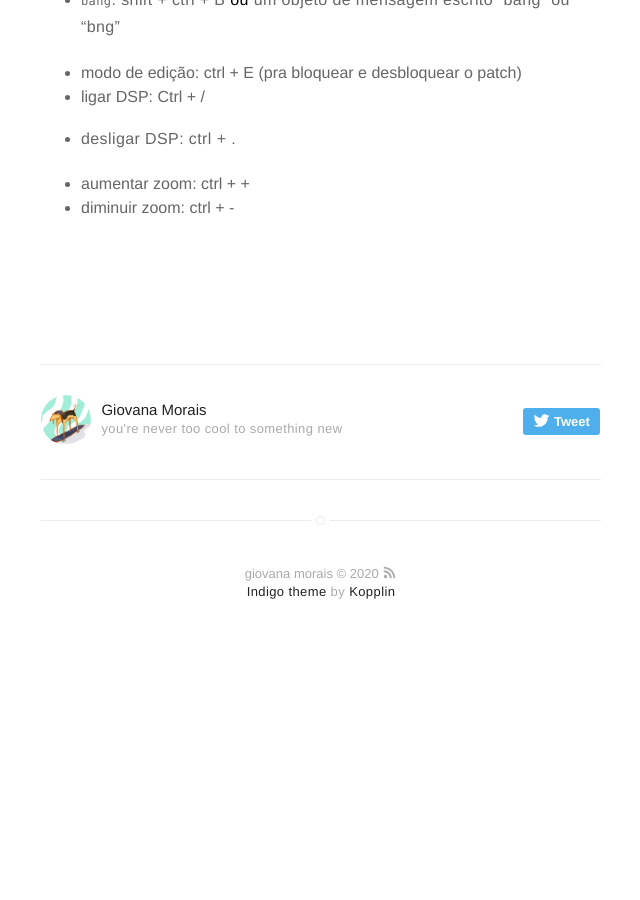
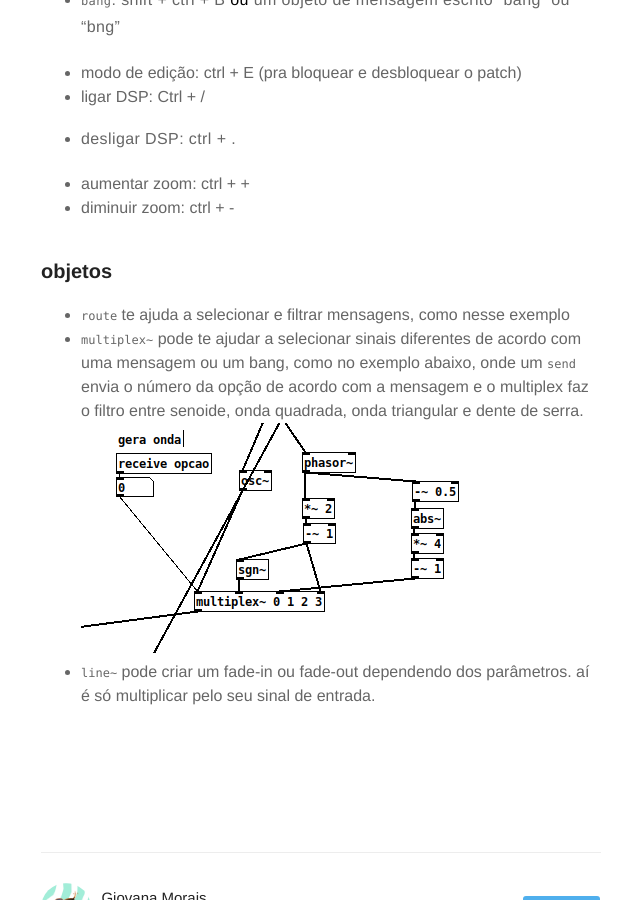
Before and after one commit to giovana-morais/giovana-morais.github.io, a Jekyll site: the page built from _posts/2020-09-10-notas_pd.md, in a window 1280 px wide and 900 px high, scrolled down 839 px. Shown: the whole window, without its empty margins (319-959 px from the left). Built offline with Jekyll 4.4.1, drawn with Linux system fonts in a browser that asks for light colours; before the commit the page ends 1502 px from its top, so only the background shows below that.

Commit message:
adicionando objetos ao pd

```diff
--- a/_posts/2020-09-10-notas_pd.md
+++ b/_posts/2020-09-10-notas_pd.md
@@ -33,3 +33,14 @@ category: blog
 
 * aumentar zoom: ctrl + +
 * diminuir zoom: ctrl + -
+
+
+### objetos
+
+* `route` te ajuda a selecionar e filtrar mensagens, como nesse exemplo
+* `multiplex~` pode te ajudar a selecionar sinais diferentes de acordo com uma mensagem ou um bang,
+como no exemplo abaixo, onde um `send` envia o número da opção de acordo com a mensagem e o multiplex faz
+o filtro entre senoide, onda quadrada, onda triangular e dente de serra.
+![mux](../../assets/images/2020/mux.png)
+* `line~` pode criar um fade-in ou fade-out dependendo dos parâmetros. aí é só multiplicar pelo seu sinal
+de entrada.
```
Also changed, not shown: _posts/2019-11-20-bluetooth_terminal.md (+1 -1 lines), assets/images/2020/mux.png (added).
